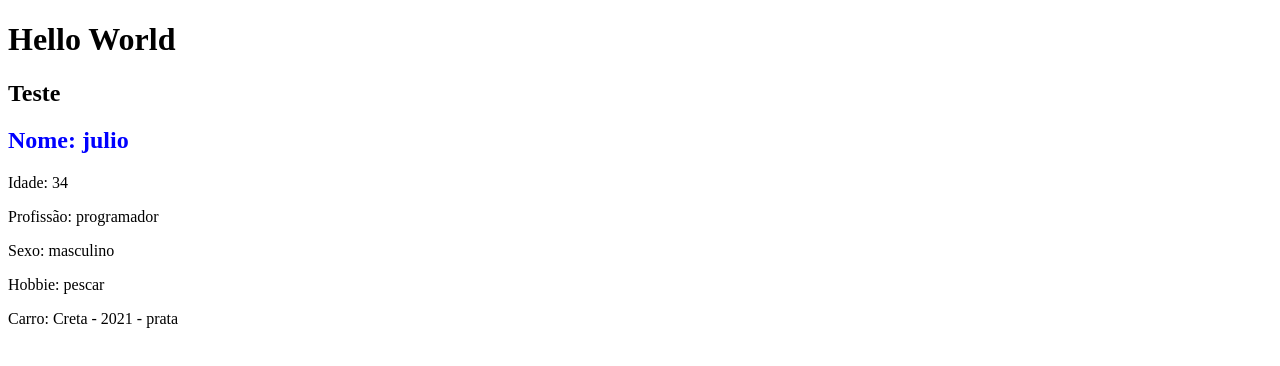
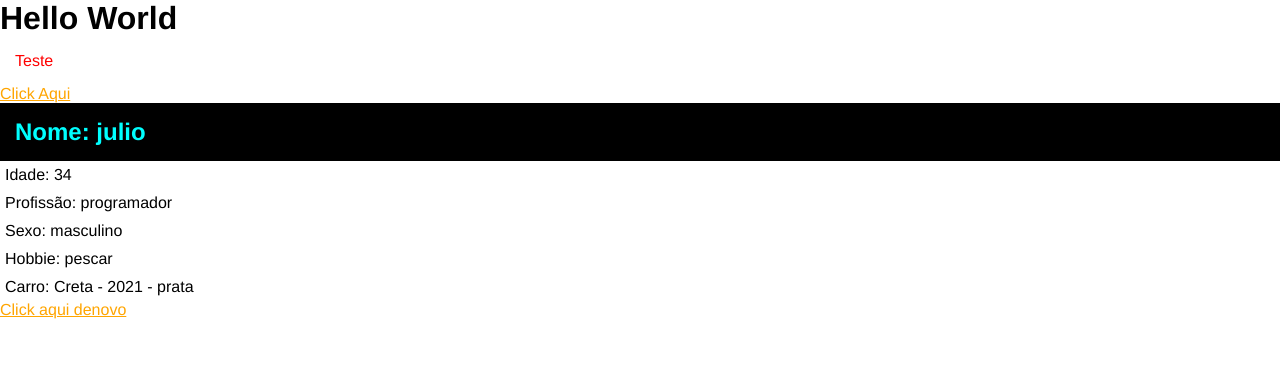
Before and after one commit to julio-kuniwake/momentos-front, an Angular app: page / in a window 1280 px wide. Shown: the top 366 px of the page. Built offline with nearby package versions, Linux system fonts and the light colour scheme.

Commit message:
Exemplo de CSS nivel Global e de Scoped(Componente)

```diff
--- a/src/app/app.component.css
+++ b/src/app/app.component.css
@@ -0,0 +1,4 @@
+p {
+  color: red;
+  padding: 15px;
+}
--- a/src/app/app.component.html
+++ b/src/app/app.component.html
@@ -1,3 +1,7 @@
 <h1>Hello World</h1>
-<h2>Teste</h2>
+<p>Teste</p>
+
+<div>
+  <a href="#"> Click Aqui</a>
+</div>
 <app-first-component></app-first-component>
--- a/src/app/components/first-component/first-component.component.css
+++ b/src/app/components/first-component/first-component.component.css
@@ -1,3 +1,9 @@
-h2 {
-    color: blue;
+.title {
+  background: black;
+  color: aqua;
+  padding: 15px;
 }
+
+p {
+  padding: 5px;
+}
--- a/src/app/components/first-component/first-component.component.html
+++ b/src/app/components/first-component/first-component.component.html
@@ -1,6 +1,10 @@
-<h2>Nome: {{ name }}</h2>
+<h2 class="title">Nome: {{ name }}</h2>
 <p>Idade: {{ age }}</p>
 <p>Profissão: {{ job }}</p>
 <p>Sexo: {{ sexo }}</p>
 <p>Hobbie: {{ hobbies[1] }}</p>
 <p>Carro: {{ car.nome }} - {{ car.ano }} - {{ car.cor }}</p>
+
+<div>
+  <a href="#">Click aqui denovo </a>
+</div>
--- a/src/styles.css
+++ b/src/styles.css
@@ -1 +1,9 @@
-/* You can add global styles to this file, and also import other style files */
+* {
+  margin: 0;
+  padding: 0;
+  font-family: Helvetica;
+}
+
+a {
+    color: orange;
+}
```
